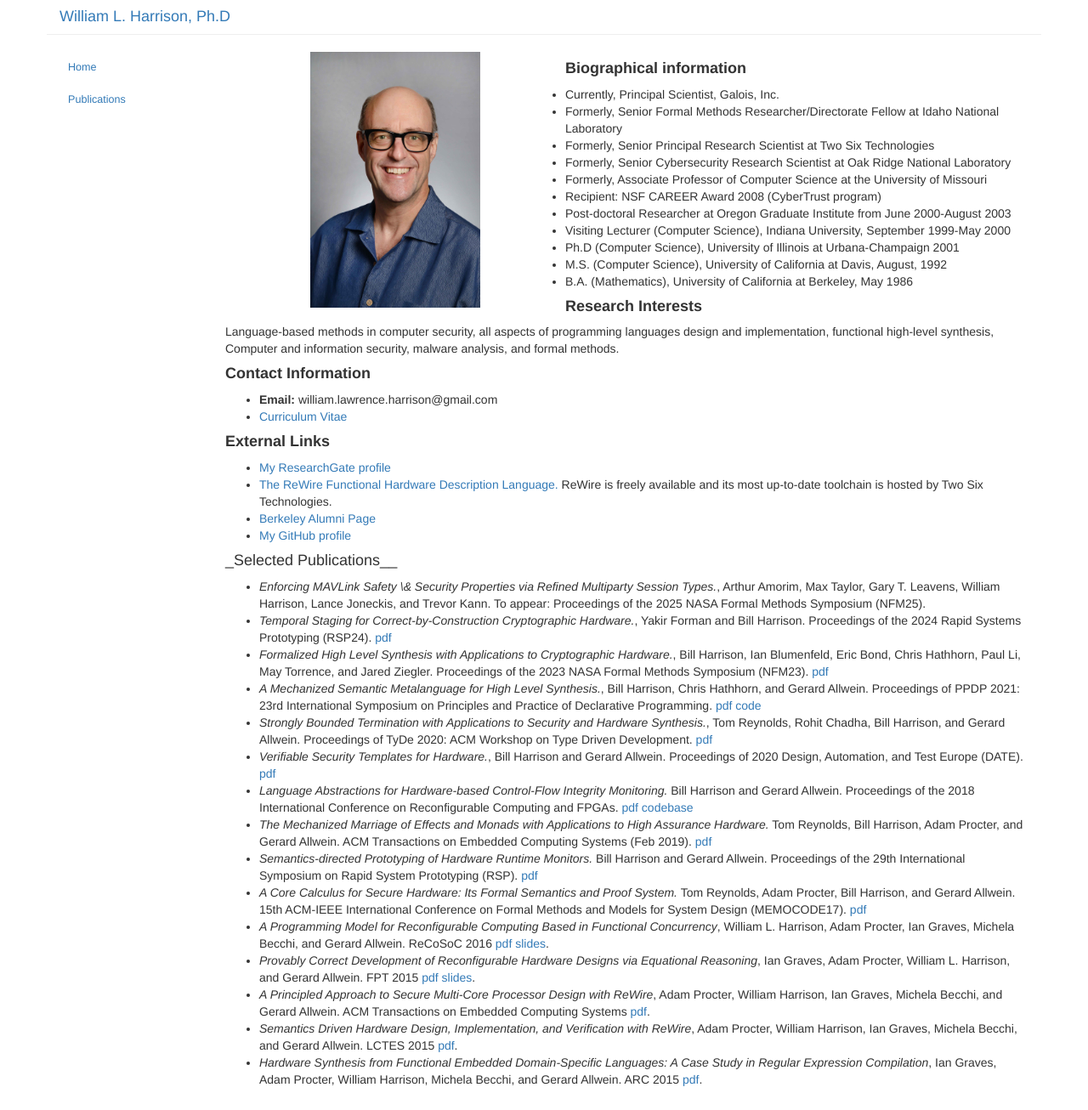
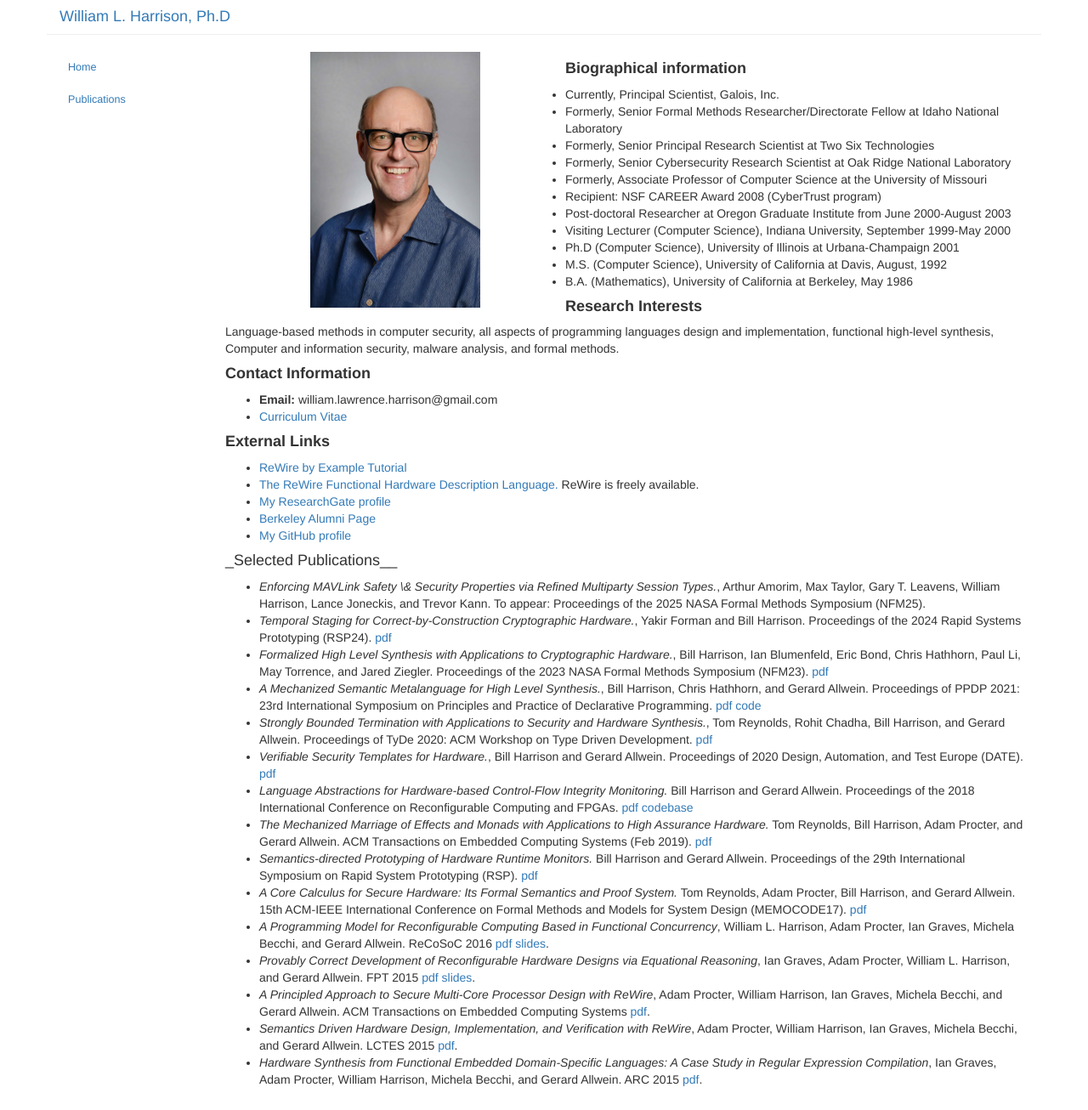
Before and after one commit to harrisonwl/harrisonwl.github.io, a Jekyll site: the page built from index.md, in a window 1280 px wide, cut to the strip 0-1306 px from the top of the page. Shown: the whole strip at 85% size. Built offline with Jekyll 4.4.1, drawn with Linux system fonts in a browser that asks for light colours.

Commit message:
putting rbe on homepage

```diff
--- a/index.md
+++ b/index.md
@@ -45,8 +45,9 @@ Language-based methods in computer security, all aspects of programming language
 * <a href = "https://harrisonwl.github.io/assets/cv/harrison-cv2025.pdf">Curriculum Vitae</a>
 
 #### __External Links__
+* <a href="https://harrisonwl.github.io/rewire-by-example/rewire-by-example.html">ReWire by Example Tutorial</a>
+* <a href="https://github.com/twosixlabs/ReWire">The ReWire Functional Hardware Description Language.</a> ReWire is freely available.
 * <a href="https://www.researchgate.net/profile/William_Harrison6">My ResearchGate profile</a>
-* <a href="https://github.com/twosixlabs/ReWire">The ReWire Functional Hardware Description Language.</a> ReWire is freely available and its most up-to-date toolchain is hosted by Two Six Technologies.
 * <a href="https://my.berkeley.edu/profile/williamharrison5/">Berkeley Alumni Page</a>
 * <a href="https://github.com/harrisonwl">My GitHub profile</a>
 
```
